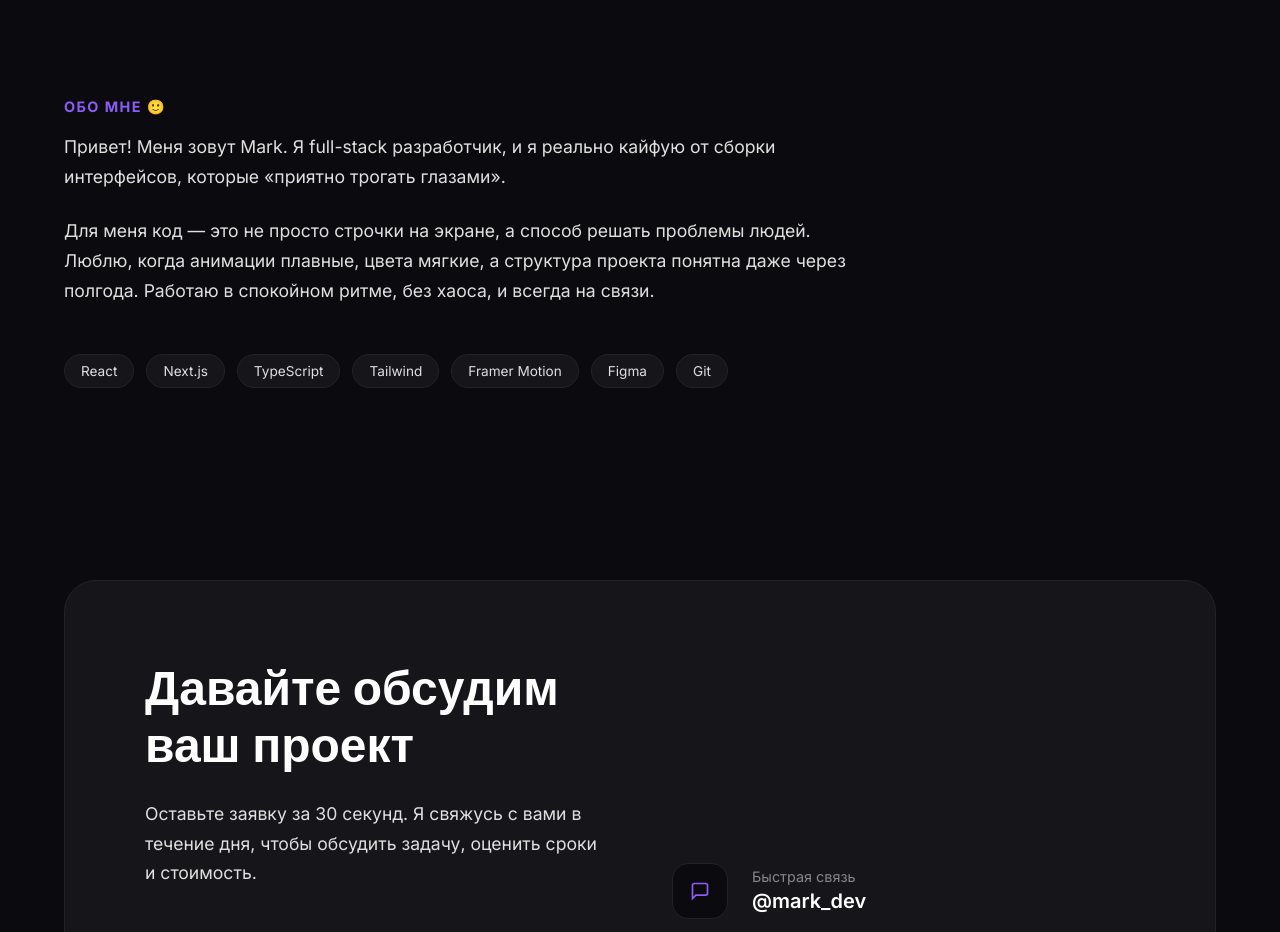
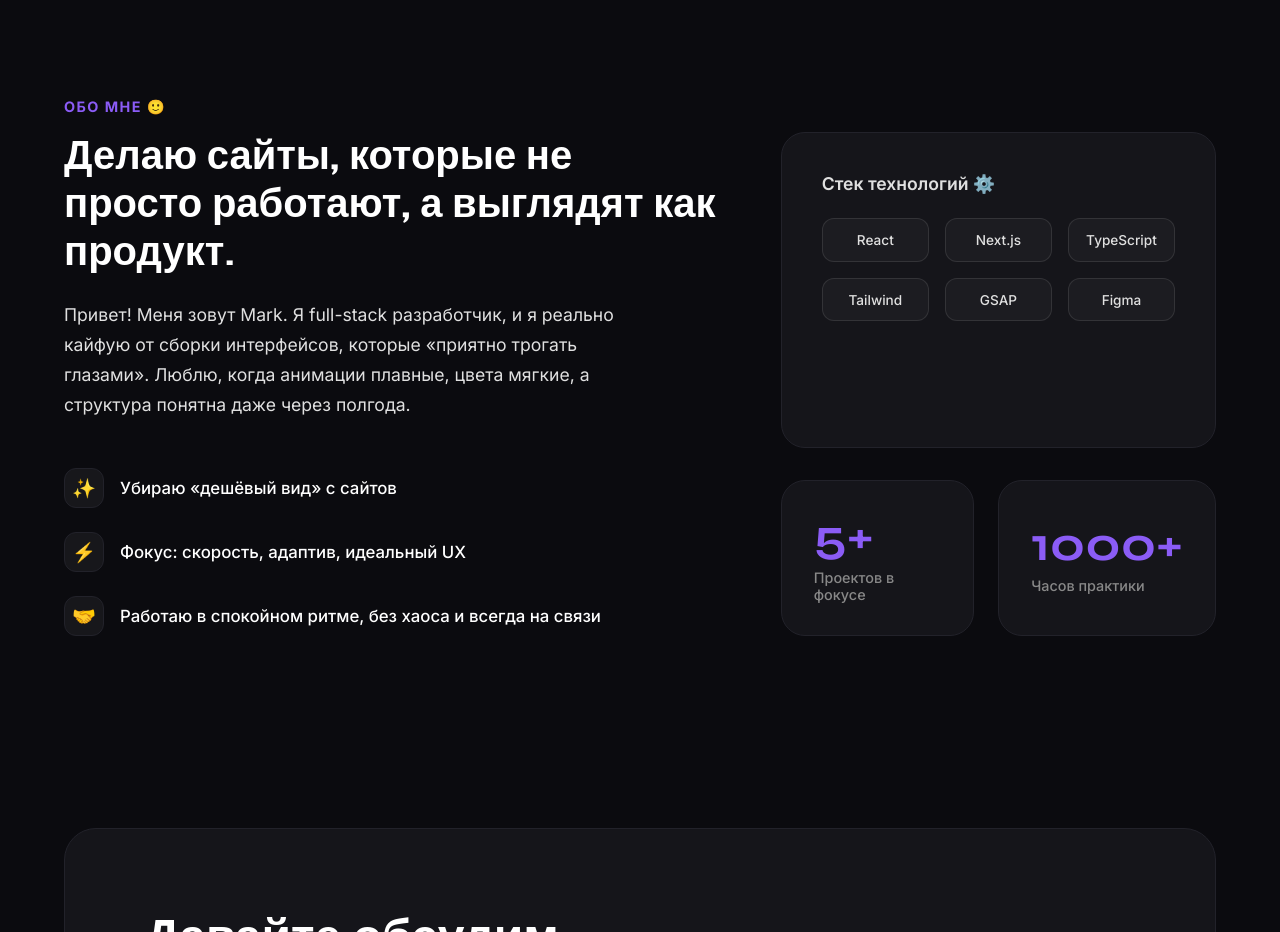
Before and after one commit to Exclusiveogurchik/myportfolio, a Next.js app: page / in a window 1280 px wide. Shown: the part 4440-5372 px from the top of the page. Built offline with nearby package versions, Linux system fonts and the light colour scheme.

Commit message:
Redesign About section to include strong quote, bullet facts, and tech stack grid

```diff
--- a/src/app/page.module.css
+++ b/src/app/page.module.css
@@ -557,9 +557,136 @@
   font-weight: 600;
 }
 
+/* About Grid */
+.aboutGrid {
+  display: grid;
+  grid-template-columns: 1.5fr 1fr;
+  gap: 4rem;
+  align-items: stretch;
+}
+
+.aboutTextCol h2 {
+  font-size: 2.5rem;
+  margin-bottom: 1.5rem;
+  line-height: 1.2;
+}
+
+.aboutTextCol p {
+  font-size: 1.1rem;
+  color: var(--light-gray);
+  line-height: 1.7;
+  margin-bottom: 3rem;
+  max-width: 600px;
+}
+
+.aboutFacts {
+  display: flex;
+  flex-direction: column;
+  gap: 1.5rem;
+}
+
+.factItem {
+  display: flex;
+  align-items: center;
+  gap: 1rem;
+  font-size: 1.05rem;
+  font-weight: 500;
+  color: var(--foreground);
+}
+
+.factIcon {
+  width: 40px;
+  height: 40px;
+  background: rgba(255,255,255,0.05);
+  border: 1px solid var(--border);
+  border-radius: 12px;
+  display: flex;
+  align-items: center;
+  justify-content: center;
+  font-size: 1.2rem;
+  flex-shrink: 0;
+}
+
+.aboutStatsCol {
+  display: flex;
+  flex-direction: column;
+  gap: 2rem;
+}
+
+.stackBox {
+  background: var(--dark-gray);
+  border: 1px solid var(--border);
+  border-radius: 24px;
+  padding: 2.5rem;
+  flex: 1;
+}
+
+.stackBox h3 {
+  font-size: 1.1rem;
+  margin-bottom: 1.5rem;
+  color: var(--light-gray);
+  font-family: inherit;
+  font-weight: 600;
+}
+
+.stackIconsGrid {
+  display: grid;
+  grid-template-columns: repeat(3, 1fr);
+  gap: 1rem;
+}
+
+.stackItem {
+  background: rgba(255,255,255,0.03);
+  border: 1px solid rgba(255,255,255,0.1);
+  padding: 0.8rem;
+  border-radius: 12px;
+  text-align: center;
+  font-size: 0.85rem;
+  font-weight: 500;
+  color: var(--light-gray);
+  transition: all 0.3s ease;
+}
+
+.stackItem:hover {
+  background: rgba(139, 92, 246, 0.1);
+  border-color: var(--accent);
+  color: #fff;
+  transform: translateY(-2px);
+}
+
+.statsBox {
+  display: grid;
+  grid-template-columns: 1fr 1fr;
+  gap: 1.5rem;
+}
+
+.statItem {
+  background: var(--dark-gray);
+  border: 1px solid var(--border);
+  border-radius: 24px;
+  padding: 2rem;
+  display: flex;
+  flex-direction: column;
+  justify-content: center;
+}
+
+.statItem h4 {
+  font-size: 3rem;
+  color: var(--accent);
+  margin-bottom: 0.5rem;
+  line-height: 1;
+  font-weight: 700;
+}
+
+.statItem span {
+  font-size: 0.9rem;
+  color: var(--gray);
+  font-weight: 500;
+}
+
 /* Responsive updates */
 @media (max-width: 1024px) {
-  .hero, .projectCardLarge, .contactCard {
+  .hero, .projectCardLarge, .contactCard, .aboutGrid {
     grid-template-columns: 1fr;
   }
   .faqGrid {
--- a/src/app/page.tsx
+++ b/src/app/page.tsx
@@ -273,7 +273,7 @@ export default function Home() {
       </section>
 
 
-      {/* ABOUT & STACK (Moved down) */}
+      {/* ABOUT & STACK */}
       <section id="about" className={styles.section} style={{ paddingTop: 0, paddingBottom: "4rem" }}>
         <motion.div
           initial="hidden"
@@ -282,16 +282,50 @@ export default function Home() {
           variants={staggerContainer}
         >
           <motion.div variants={fadeInUp} className={styles.eyebrow}>Обо мне 🙂</motion.div>
-          <motion.div variants={fadeInUp} style={{ maxWidth: "800px", color: "var(--light-gray)", fontSize: "1.1rem", lineHeight: "1.7", marginBottom: "3rem" }}>
-            <p style={{ marginBottom: "1.5rem" }}>Привет! Меня зовут Mark. Я full-stack разработчик, и я реально кайфую от сборки интерфейсов, которые «приятно трогать глазами».</p>
-            <p>Для меня код — это не просто строчки на экране, а способ решать проблемы людей. Люблю, когда анимации плавные, цвета мягкие, а структура проекта понятна даже через полгода. Работаю в спокойном ритме, без хаоса, и всегда на связи.</p>
-          </motion.div>
 
-          <motion.div variants={fadeInUp} style={{ display: "flex", flexWrap: "wrap", gap: "0.75rem" }}>
-            {['React', 'Next.js', 'TypeScript', 'Tailwind', 'Framer Motion', 'Figma', 'Git'].map(tech => (
-              <span key={tech} className={styles.tag}>{tech}</span>
-            ))}
-          </motion.div>
+          <div className={styles.aboutGrid}>
+            <motion.div variants={fadeInUp} className={styles.aboutTextCol}>
+              <h2 className="display-font">Делаю сайты, которые не просто работают, а выглядят как продукт.</h2>
+              <p>Привет! Меня зовут Mark. Я full-stack разработчик, и я реально кайфую от сборки интерфейсов, которые «приятно трогать глазами». Люблю, когда анимации плавные, цвета мягкие, а структура понятна даже через полгода.</p>
+
+              <div className={styles.aboutFacts}>
+                <div className={styles.factItem}>
+                  <span className={styles.factIcon}>✨</span>
+                  <span>Убираю «дешёвый вид» с сайтов</span>
+                </div>
+                <div className={styles.factItem}>
+                  <span className={styles.factIcon}>⚡</span>
+                  <span>Фокус: скорость, адаптив, идеальный UX</span>
+                </div>
+                <div className={styles.factItem}>
+                  <span className={styles.factIcon}>🤝</span>
+                  <span>Работаю в спокойном ритме, без хаоса и всегда на связи</span>
+                </div>
+              </div>
+            </motion.div>
+
+            <motion.div variants={fadeInUp} className={styles.aboutStatsCol}>
+              <div className={styles.stackBox}>
+                <h3>Стек технологий ⚙️</h3>
+                <div className={styles.stackIconsGrid}>
+                  {['React', 'Next.js', 'TypeScript', 'Tailwind', 'GSAP', 'Figma'].map(tech => (
+                    <div key={tech} className={styles.stackItem}>{tech}</div>
+                  ))}
+                </div>
+              </div>
+
+              <div className={styles.statsBox}>
+                <div className={styles.statItem}>
+                  <h4>5+</h4>
+                  <span>Проектов в фокусе</span>
+                </div>
+                <div className={styles.statItem}>
+                  <h4>1000+</h4>
+                  <span>Часов практики</span>
+                </div>
+              </div>
+            </motion.div>
+          </div>
         </motion.div>
       </section>
 
```
